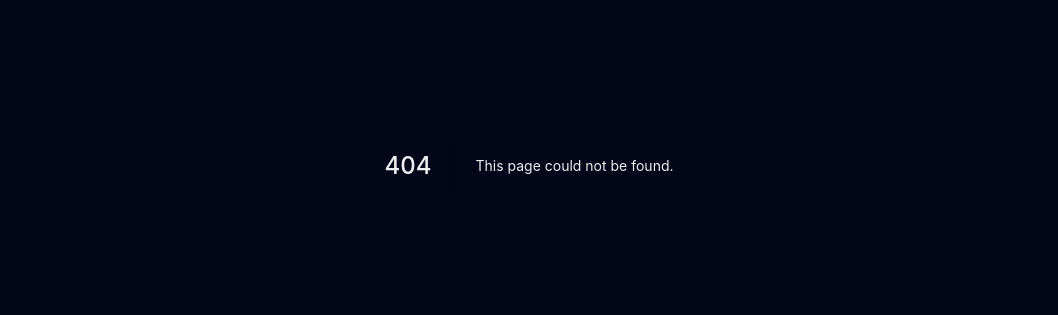
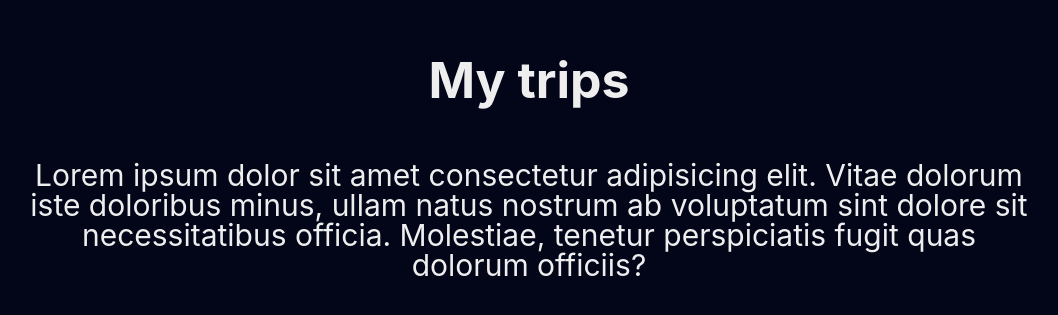
Before and after one commit to leon-carvalho/nextjs-maps, a Next.js app: page /about in a window 1280 px wide. Before the commit this address had no page. Shown: the part 235-550 px from the top of the page, without its empty margins (111-1169 px from the left). Built offline with nearby package versions, Linux system fonts and the light colour scheme.

Commit message:
Update about page to use AboutTemplate

```diff
--- /dev/null
+++ b/src/pages/about.tsx
@@ -0,0 +1,7 @@
+import AboutTemplate from 'templates/About'
+
+const About = (): JSX.Element => {
+  return <AboutTemplate />
+}
+
+export default About
```
